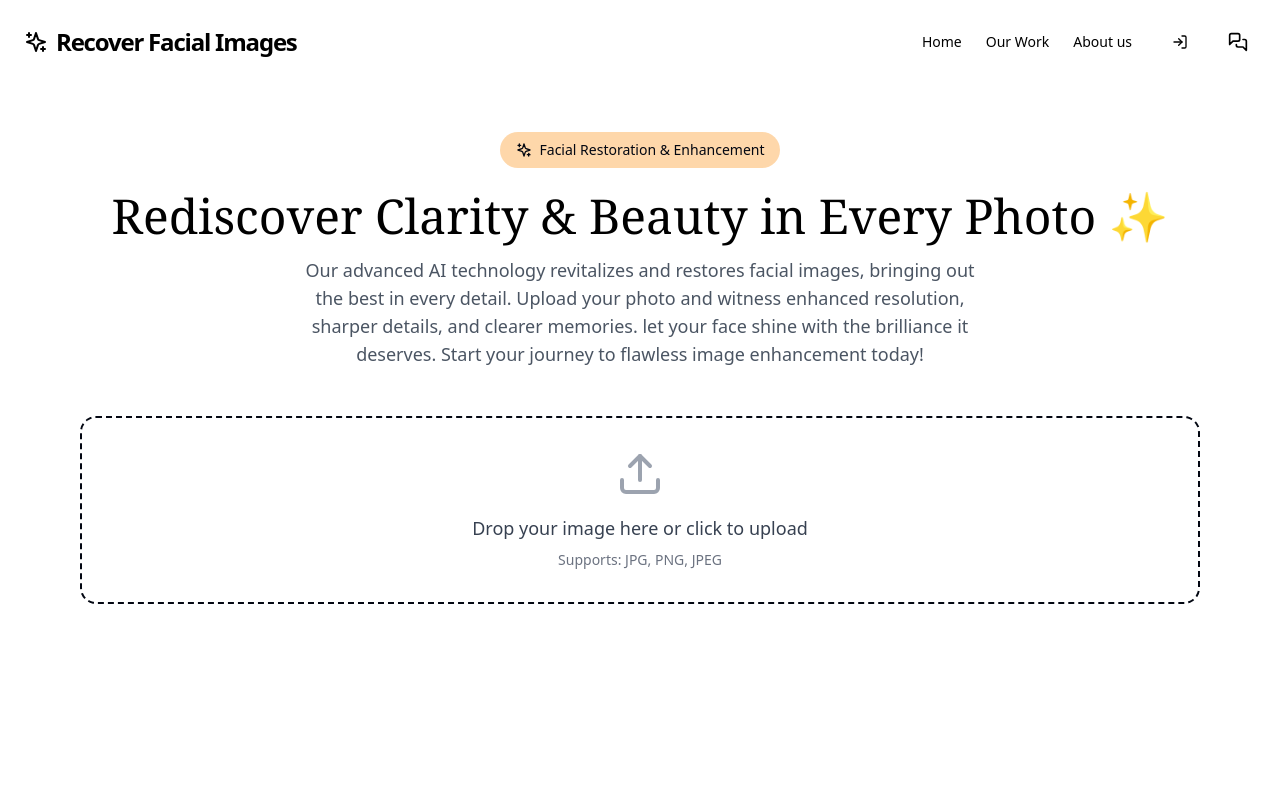
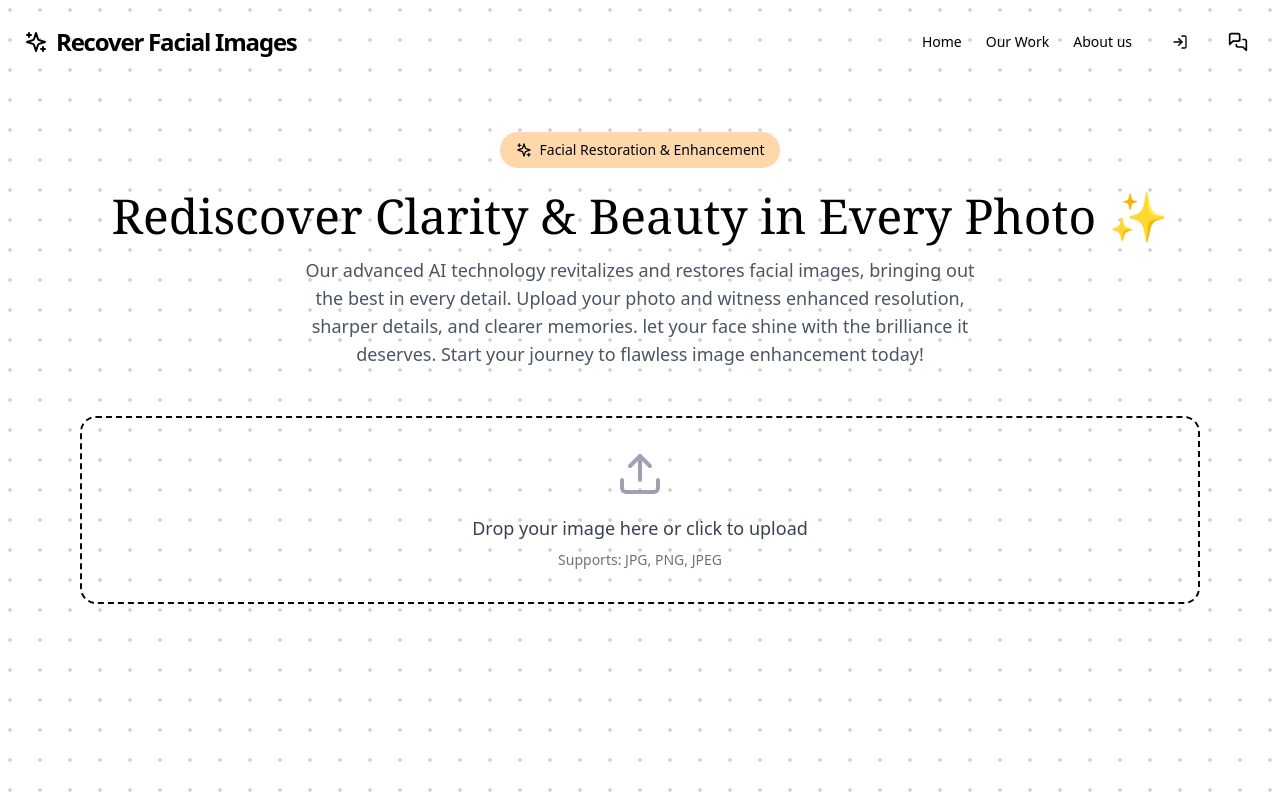
Before and after one commit to nimesh69/project-website, a React (Vite) app in the folder project/: page /Trynow in a window 1280 px wide. Built offline with nearby package versions, Linux system fonts and the light colour scheme.

Commit message:
change background for all page

```diff
--- a/project/src/components/home/Hero.tsx
+++ b/project/src/components/home/Hero.tsx
@@ -5,7 +5,7 @@ export function Hero() {
   return (
     <div className="flex justify-between items-center gap-12 px-6 py-12">
       <div className="flex-1">
-        <div className="inline-block px-4 py-1 rounded-full bg-orange-100 text-orange-800 mb-4">
+        <div className="inline-block px-4 py-1 rounded-full bg-orange-200 text-orange-800 mb-4">
           Facial Restoration & Enhancement
         </div>
         <h1 className="text-5xl font-bold mb-4">
@@ -16,7 +16,7 @@ export function Hero() {
           Upload your photo and witness the transformation—preserve memories with clarity and brilliance.
         </p>
         <div className="flex gap-4">
-          <Link href="/Trynow" className="bg-orange-400 text-white px-6 py-3 rounded-full hover:bg-orange-500 transition-colors flex items-center gap-2">
+          <Link href="/Trynow" className="bg-sky-700 text-white px-6 py-3 rounded-full hover:bg-sky-600 transition-colors flex items-center gap-2">
             Try Now <span>→</span>
           </Link>
         </div>
--- a/project/src/components/message/ContactForm.tsx
+++ b/project/src/components/message/ContactForm.tsx
@@ -33,7 +33,7 @@ const ContactForm = () => {
 
         <button
           type="submit"
-          className="bg-gray-950 text-white px-6 py-2 rounded-md hover:bg-gray-500 transition-colors"
+          className="bg-sky-700 text-white px-6 py-2 rounded-md hover:bg-sky-600 transition-colors"
         >
           GET IN TOUCH
         </button>
--- a/project/src/pages/HomePage.tsx
+++ b/project/src/pages/HomePage.tsx
@@ -4,7 +4,14 @@ import  {Hero } from '../components/home/Hero';
 // import  { ProductFeature }  from '../components/home/ProductFeature';
 function HomePage() {
   return (
-    <div className="min-h-screen bg-gray-50">
+    <div className="min-h-screen bg-gray-50"   style={{
+    width: '100%',
+    height: '100%',
+    backgroundColor: '#ffffff',
+    backgroundImage: 'radial-gradient(rgba(12, 12, 12, 0.171) 2px, transparent 0)',
+    backgroundSize: '30px 30px',
+    backgroundPosition: '-5px -5px',
+  }}>
       <Header />
       <main className="container mx-auto">
         <Hero />
--- a/project/src/pages/Message.tsx
+++ b/project/src/pages/Message.tsx
@@ -5,7 +5,14 @@ import ContactInfo from '../components/message/ContactInfo';
 
 function Message() {
     return (
-        <div className="min-h-screen bg-white">
+        <div className="min-h-screen bg-gray-50" style={{
+            width: '100%',
+            height: '100%',
+            backgroundColor: '#ffffff',
+            backgroundImage: 'radial-gradient(rgba(12, 12, 12, 0.171) 2px, transparent 0)',
+            backgroundSize: '30px 30px',
+            backgroundPosition: '-5px -5px',
+          }}>
             <Header />
             <div className="flex justify-center">
                 <div className="max-w-7xl mx-auto px-25 py-12">
--- a/project/src/pages/Trynow.tsx
+++ b/project/src/pages/Trynow.tsx
@@ -29,7 +29,14 @@ export function Trynow() {
   };
 
   return (
-    <div className="min-h-screen bg-white">
+    <div className="min-h-screen bg-gray-50" style={{
+      width: '100%',
+      height: '100%',
+      backgroundColor: '#ffffff',
+      backgroundImage: 'radial-gradient(rgba(12, 12, 12, 0.171) 2px, transparent 0)',
+      backgroundSize: '30px 30px',
+      backgroundPosition: '-5px -5px',
+    }}>
       <Header />
       <main className="max-w-6xl mx-auto px-4 py-12">
         <div className="text-center mb-12">
```
